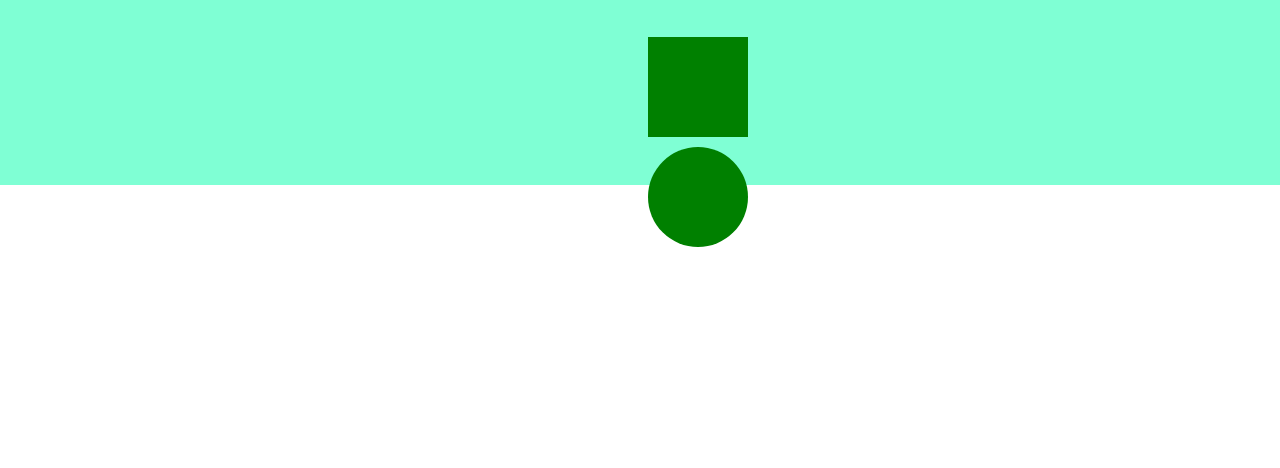
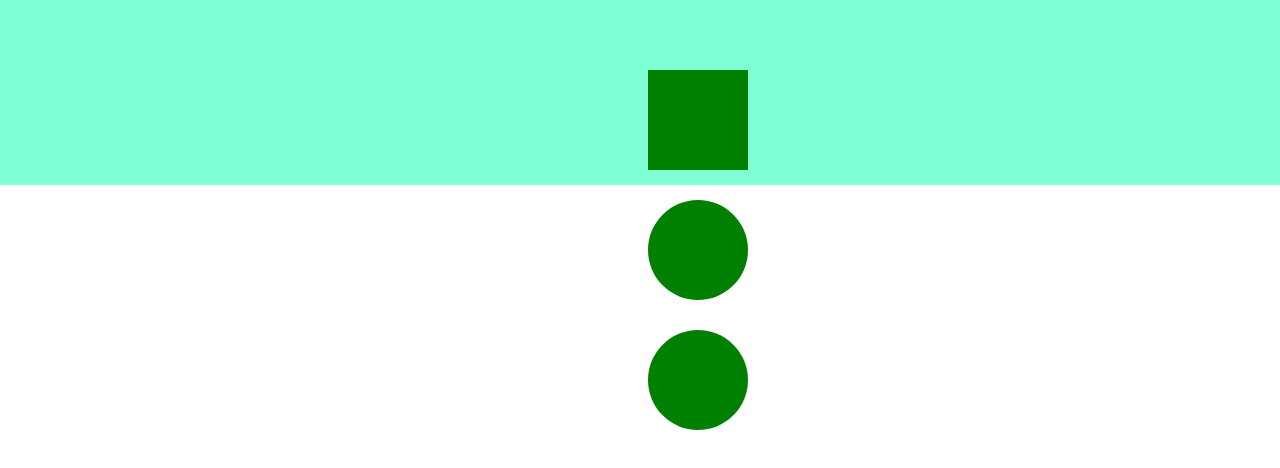
Before and after one commit to emartin22/coding-challenge, a plain HTML site: page index.html in a window 1280 px wide. Shown: the part 208-676 px from the top of the page. Drawn offline with Linux system fonts and the light colour scheme.

Commit message:
so much more stuff

```diff
--- a/css/styles.css
+++ b/css/styles.css
@@ -8,13 +8,9 @@ body{
 		background-color: aquamarine;
 		margin: -10px;
 	}
-
-	/*div.shape{
-		background-color: white;
-		width: 100px;
-		height: 100px;
-		margin:10px;*/
-	/*}*/
+		#myTable {
+		    transform-rotate: 270deg;
+		}
 
 	h1 {
 		color: white;
@@ -28,18 +24,15 @@ body{
 		border-radius: 100%
 	}
 
-
-	/*div.shape{
-		background-color: aquamarine
-		width: 1400px;
-		height: 225px;
-
-		border-radius: 100px;
-	}*/
-
 	div.shape{
 	background-color: green;
 		width: 100px;
 		height: 100px;
-		margin:	10px;
-	]
+		margin:	30px;
+	}
+	div#circle2{
+		border-radius: 100%
+	}
+	/*div#circle3{
+		border-radius: 100%
+	}*/
--- a/index.html
+++ b/index.html
@@ -13,8 +13,16 @@
 				<h1><center>
 				<h1> Elijah Martin </h1>
 				<h2> Student </h2>
-				<div class="shape"></div>
-				<div class="shape" id="circle"></div>
+				<TABLE BORDER="0">
+					<TR>
+						<TD>
+							<div class="shape"></div>
+							<div class="shape" id="circle"></div>
+							<div class="shape" id="circle2"></div>
+							<!-- <div class="shape" id="circle3"></div> -->
+						</TD>
+					</TR>
+			</table>
 			</div>
 		<!-- <div class="shape" id="circle"></div>
 		<div class="shape" id="circle"></div>
```
